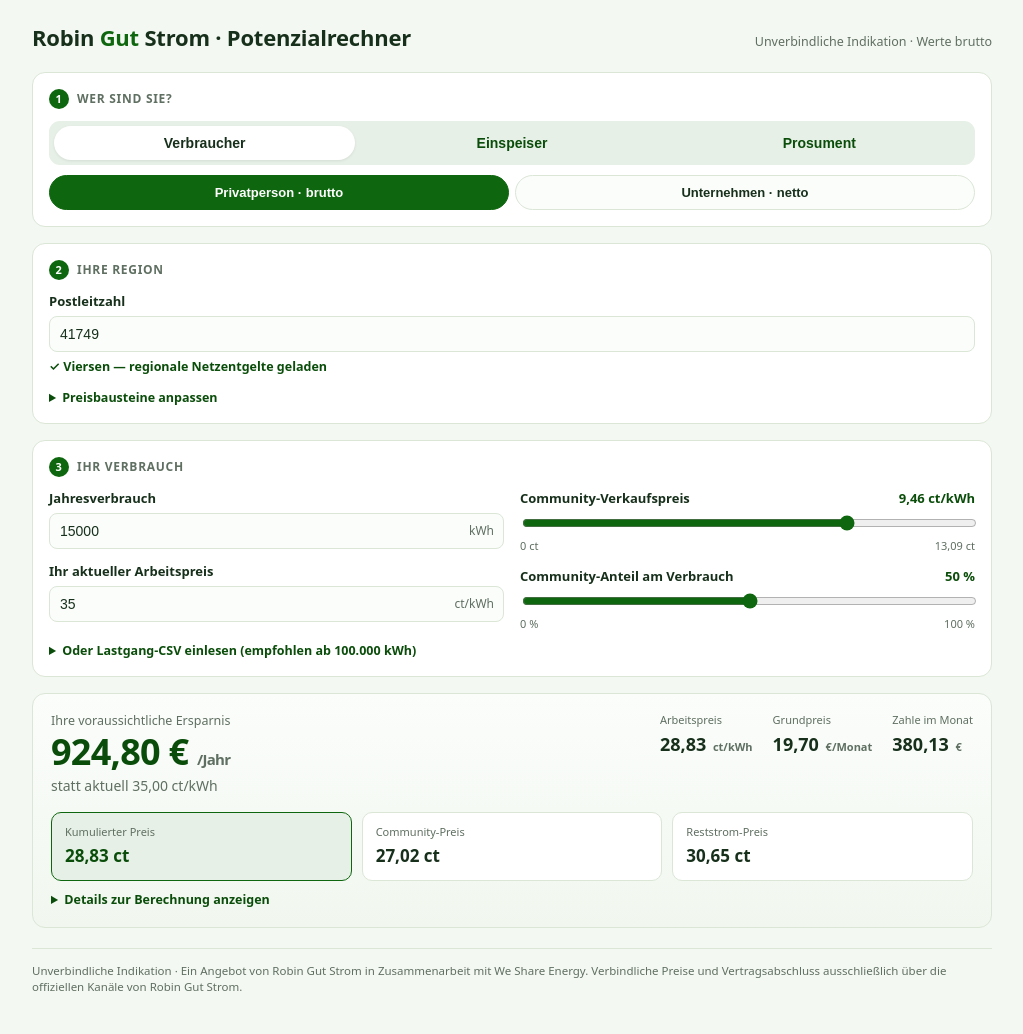
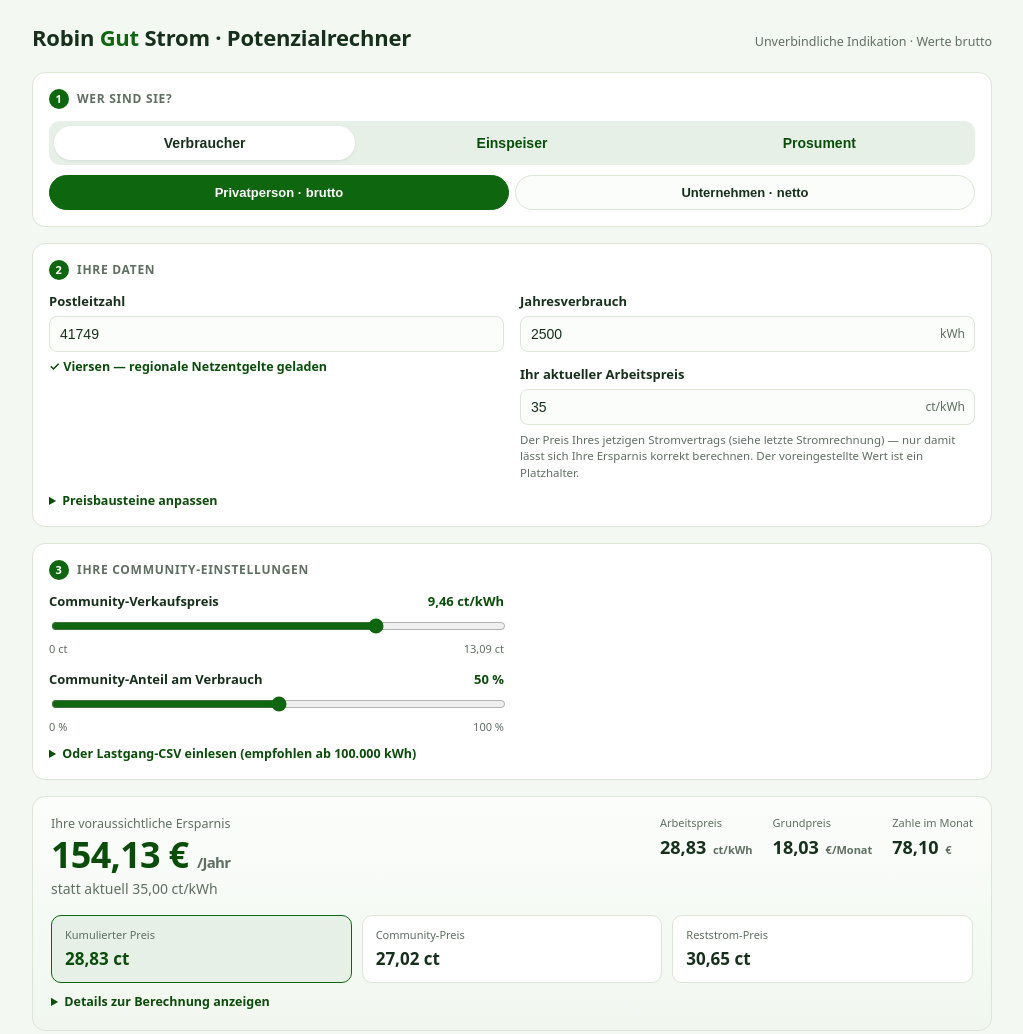
Before and after one commit to klassenmedia/robingut-potenzialrechner, a website with bundled scripts: page index.html in a window 1280 px wide. Shown: the top 1034 px of the page, without its empty margins (128-1151 px from the left). Built offline with nearby package versions, Linux system fonts and the light colour scheme.

Commit message:
"Ihre Daten"-Schritt zusammenlegen, Default 2500 kWh, Preishinweis
Public-Repo-Sync der Struktur-Änderungen aus dem privaten Rechner
(robingut-bepreisung): PLZ + Jahresverbrauch + Arbeitspreis zu einem
Schritt "Ihre Daten" zusammengelegt (Team-Feedback), Community-Regler
in einen eigenen Schritt "Ihre Community-Einstellungen" ausgelagert.
Default-Jahresverbrauch von 15000 auf 2500 kWh geändert, Hinweistext
beim Arbeitspreis-Feld ergänzt (das ist der eigene Vertragspreis von
der Stromrechnung, kein automatisch ermittelbarer Marktwert).

Ohne Straßen-/Hausnummer-Live-Suche, da dieses Repo kein
Server-Backend hat (nur die private Version mit WSE-Proxy bekommt
das).

```diff
--- a/index.html
+++ b/index.html
@@ -30,14 +30,32 @@
       </div>
     </div>
 
-    <!-- Schritt 2: Region -->
-    <div class="step">
-      <h2><span class="num">2</span>Ihre Region</h2>
-      <div class="field">
-        <div class="lab"><b>Postleitzahl</b></div>
-        <input class="in" id="plz" type="text" inputmode="numeric" maxlength="5" value="41749" placeholder="z.B. 41749">
-        <div class="plz-status" id="plzStatus"></div>
+    <!-- Schritt 2: Ihre Daten (PLZ, Verbrauch, Arbeitspreis zusammen — Team-Feedback) -->
+    <div class="step" id="stepVerbrauch">
+      <h2><span class="num">2</span>Ihre Daten</h2>
+      <div class="grid">
+        <div>
+          <div class="field">
+            <div class="lab"><b>Postleitzahl</b></div>
+            <input class="in" id="plz" type="text" inputmode="numeric" maxlength="5" value="41749" placeholder="z.B. 41749">
+            <div class="plz-status" id="plzStatus"></div>
+          </div>
+        </div>
+        <div>
+          <div class="field">
+            <div class="lab"><b>Jahresverbrauch</b><span class="v hide" id="verbrauchAbgeleitetTag">aus Lastgang</span></div>
+            <div class="unit"><input class="in" id="verbrauch" type="number" step="any" value="2500"><span class="u">kWh</span></div>
+            <button type="button" class="link-btn hide" id="lastgangReset">Verknüpfung lösen &amp; wieder manuell eingeben</button>
+          </div>
+          <div id="regimeBadge"></div>
+          <div class="field">
+            <div class="lab"><b>Ihr aktueller Arbeitspreis</b></div>
+            <div class="unit"><input class="in" id="istPrice" type="number" step="any" value="35"><span class="u">ct/kWh</span></div>
+            <div class="note">Der Preis Ihres jetzigen Stromvertrags (siehe letzte Stromrechnung) — nur damit lässt sich Ihre Ersparnis korrekt berechnen. Der voreingestellte Wert ist ein Platzhalter.</div>
+          </div>
+        </div>
       </div>
+
       <details id="preisDetails">
         <summary>Preisbausteine anpassen</summary>
         <div class="grid">
@@ -58,22 +76,10 @@
       </details>
     </div>
 
-    <!-- Schritt 3: Verbrauch -->
-    <div class="step" id="stepVerbrauch">
-      <h2><span class="num">3</span>Ihr Verbrauch</h2>
+    <!-- Schritt 3: Community-Einstellungen -->
+    <div class="step" id="stepCommunity">
+      <h2><span class="num">3</span>Ihre Community-Einstellungen</h2>
       <div class="grid">
-        <div>
-          <div class="field">
-            <div class="lab"><b>Jahresverbrauch</b><span class="v hide" id="verbrauchAbgeleitetTag">aus Lastgang</span></div>
-            <div class="unit"><input class="in" id="verbrauch" type="number" step="any" value="15000"><span class="u">kWh</span></div>
-            <button type="button" class="link-btn hide" id="lastgangReset">Verknüpfung lösen &amp; wieder manuell eingeben</button>
-          </div>
-          <div id="regimeBadge"></div>
-          <div class="field">
-            <div class="lab"><b>Ihr aktueller Arbeitspreis</b></div>
-            <div class="unit"><input class="in" id="istPrice" type="number" step="any" value="35"><span class="u">ct/kWh</span></div>
-          </div>
-        </div>
         <div>
           <div class="field">
             <div class="lab"><b>Community-Verkaufspreis</b><span class="v"><span id="eCommunityV">9,46</span> ct/kWh</span></div>
--- a/js/app.js
+++ b/js/app.js
@@ -64,8 +64,13 @@
 
 function vis() {
   const r = S.rolle;
-  $("stepVerbrauch").classList.toggle("hide", !(r === "verbraucher" || r === "prosument"));
-  $("outVerbrauch").classList.toggle("hide", !(r === "verbraucher" || r === "prosument"));
+  const zeigtVerbrauch = r === "verbraucher" || r === "prosument";
+  // "Ihre Daten" (PLZ, Jahresverbrauch, Arbeitspreis) UND "Community-
+  // Einstellungen" nur für Verbraucher/Prosument — Einspeiser braucht laut
+  // Team-Feedback weder PLZ/Region noch die Community-Regler.
+  $("stepVerbrauch").classList.toggle("hide", !zeigtVerbrauch);
+  $("stepCommunity").classList.toggle("hide", !zeigtVerbrauch);
+  $("outVerbrauch").classList.toggle("hide", !zeigtVerbrauch);
   $("stepErzeugung").classList.toggle("hide", !(r === "einspeiser" || r === "prosument"));
   $("outErzeugung").classList.toggle("hide", !(r === "einspeiser" || r === "prosument"));
   $("outProsument").classList.toggle("hide", r !== "prosument");
```
